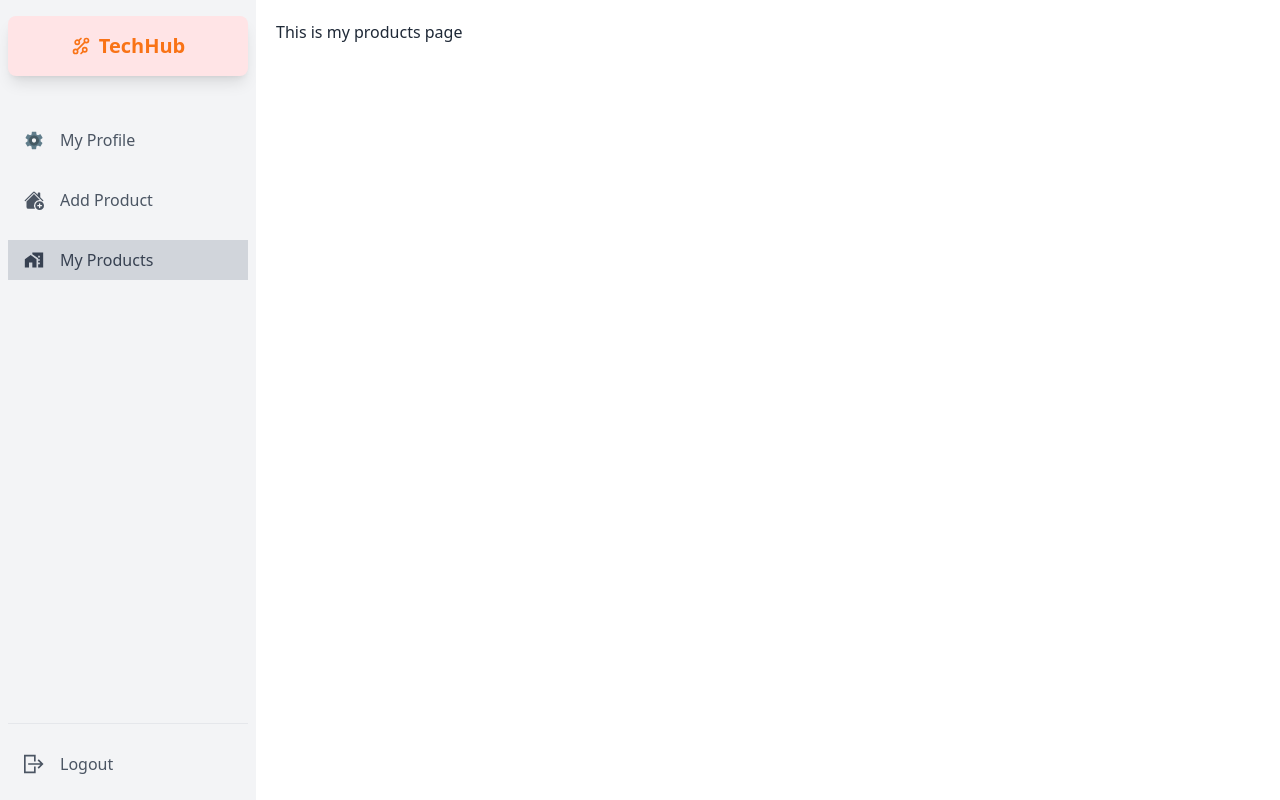
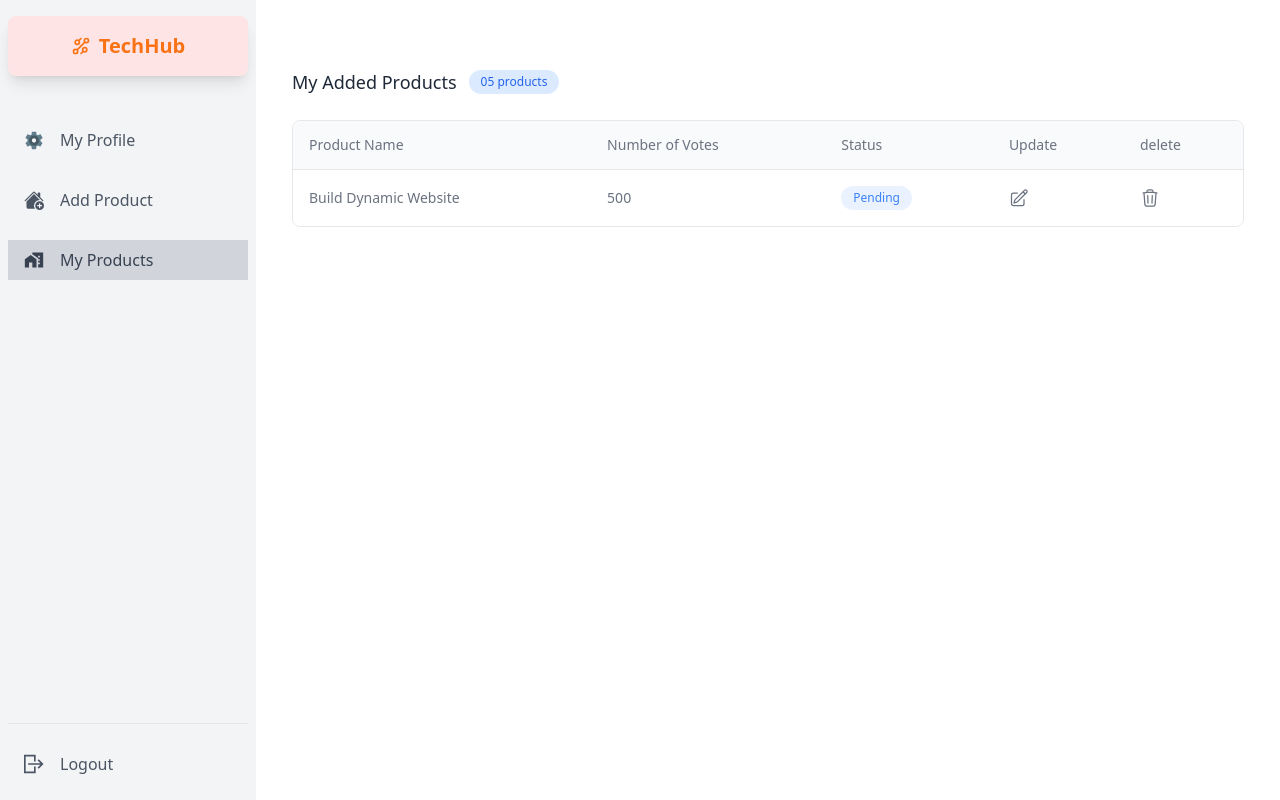
Before and after one commit to Mejbahul-Hasan/B9A12-techHub-client, a React (Vite) app: page /dashboard/my-products in a window 1280 px wide. Built offline with nearby package versions, Linux system fonts and the light colour scheme; no server answers.

Commit message:
Table created in myProduct, dashboard.

```diff
--- a/src/components/Dashboard/Sidebar/Sidebar.jsx
+++ b/src/components/Dashboard/Sidebar/Sidebar.jsx
@@ -1,11 +1,9 @@
 import { useContext, useState } from 'react'
 import { GrLogout, GrTechnology } from 'react-icons/gr'
 import { FcSettings } from 'react-icons/fc'
-import { BsFingerprint, BsFillHouseAddFill } from 'react-icons/bs'
-import { GrUserAdmin } from 'react-icons/gr'
+import { BsFillHouseAddFill } from 'react-icons/bs'
 import { MdHomeWork } from 'react-icons/md'
 import { AiOutlineBars } from 'react-icons/ai'
-import { BsGraphUp } from 'react-icons/bs'
 import { NavLink } from 'react-router-dom'
 import { Link } from 'react-router-dom'
 import { AuthContext } from '../../../provider/AuthProvider'
--- a/src/pages/Dashboard/User/AddProduct.jsx
+++ b/src/pages/Dashboard/User/AddProduct.jsx
@@ -3,11 +3,29 @@
 import useAxiosSecure from "../../../hooks/useAxiosSecure";
 import Swal from "sweetalert2";
 import { useNavigate } from "react-router-dom";
+import { useMutation } from "@tanstack/react-query";
 
 const AddProduct = () => {
     const { user } = useContext(AuthContext);
     const axiosSecure = useAxiosSecure();
     const navigate = useNavigate();
+
+    const { mutateAsync } = useMutation({
+        mutationFn: async productData => {
+            const { data } = await axiosSecure.post(`/add-product`, productData)
+            return data
+        },
+        onSuccess: () => {
+            console.log('Data Saved Successfully')
+            Swal.fire({
+                title: 'Success!',
+                text: 'Your product added successfully',
+                icon: 'success',
+                confirmButtonText: 'Cool'
+            })
+            navigate('/dashboard/my-products')
+        },
+    })
 
     const handleFormSubmission = async e => {
         e.preventDefault()
@@ -23,27 +41,38 @@
             image: user?.photoURL,
             email: user?.email,
         }
-        const productData = {product_name, product_image, description, tags, external_links, upvote_count, product_owner}
+        const productData = { product_name, product_image, description, tags, external_links, upvote_count, product_owner }
+        // console.table(productData)
         form.reset();
-        // console.log(productData);
 
         try {
-            const { data } = await axiosSecure.post(`/add-product`, productData)
-            console.log(data)
-            if (data.insertedId) {
-                Swal.fire({
-                    title: 'Success!',
-                    text: 'Your product added successfully',
-                    icon: 'success',
-                    confirmButtonText: 'Cool'
-                })
-            }
-            navigate('/dashboard/my-products')
+            //   Post request to server
+            await mutateAsync(productData)
         } catch (err) {
             console.log(err)
             console.log("Hi, i am error", err.message)
         }
     }
+
+
+
+    // try {
+    //     const { data } = await axiosSecure.post(`/add-product`, productData)
+    //     console.log(data)
+    //     if (data.insertedId) {
+    //         Swal.fire({
+    //             title: 'Success!',
+    //             text: 'Your product added successfully',
+    //             icon: 'success',
+    //             confirmButtonText: 'Cool'
+    //         })
+    //     }
+    //     navigate('/dashboard/my-products')
+    // } catch (err) {
+    //     console.log(err)
+    //     console.log("Hi, i am error", err.message)
+    // }
+    // }
 
     return (
         <section className="max-w-4xl p-6 mx-auto bg-white rounded-md shadow-md dark:bg-gray-600">
--- a/src/pages/Dashboard/User/MyProduct.jsx
+++ b/src/pages/Dashboard/User/MyProduct.jsx
@@ -1,10 +1,113 @@
 
 const MyProduct = () => {
     return (
-        <div>
-            <h1>This is my products page</h1>
-        </div>
-    );
+        <section className='container px-4 mx-auto pt-12'>
+            <div className='flex items-center gap-x-3'>
+                <h2 className='text-lg font-medium text-gray-800 '>My Added Products</h2>
+
+                <span className='px-3 py-1 text-xs text-blue-600 bg-blue-100 rounded-full '>
+                    05 products
+                </span>
+            </div>
+
+            <div className='flex flex-col mt-6'>
+                <div className='-mx-4 -my-2 overflow-x-auto sm:-mx-6 lg:-mx-8'>
+                    <div className='inline-block min-w-full py-2 align-middle md:px-6 lg:px-8'>
+                        <div className='overflow-hidden border border-gray-200  md:rounded-lg'>
+                            <table className='min-w-full divide-y divide-gray-200'>
+                                <thead className='bg-gray-50'>
+                                    <tr>
+                                        <th scope='col' className='py-3.5 px-4 text-sm font-normal text-left rtl:text-right text-gray-500'>
+                                            <div className='flex items-center gap-x-3'>
+                                                <span>Product Name</span>
+                                            </div>
+                                        </th>
+                                        <th scope='col' className='py-3.5 px-4 text-sm font-normal text-left rtl:text-right text-gray-500'>
+                                            <div className='flex items-center gap-x-3'>
+                                                <span>Number of Votes</span>
+                                            </div>
+                                        </th>
+                                        <th scope='col' className='py-3.5 px-4 text-sm font-normal text-left rtl:text-right text-gray-500'>
+                                            <div className='flex items-center gap-x-3'>
+                                                <span>Status</span>
+                                            </div>
+                                        </th>
+                                        <th className='px-4 py-3.5 text-sm font-normal text-left rtl:text-right text-gray-500'>
+                                            Update
+                                        </th>
+                                        <th className='px-4 py-3.5 text-sm font-normal text-left rtl:text-right text-gray-500'>
+                                            delete
+                                        </th>
+                                    </tr>
+                                </thead>
+                                <tbody className='bg-white divide-y divide-gray-200 '>
+                                    <tr>
+                                        <td className='px-4 py-4 text-sm text-gray-500  whitespace-nowrap'>
+                                            Build Dynamic Website
+                                        </td>
+
+                                        <td className='px-4 py-4 text-sm text-gray-500  whitespace-nowrap'>
+                                            500
+                                        </td>
+
+
+                                        <td className='px-4 py-4 text-sm whitespace-nowrap'>
+                                            <div className='flex items-center gap-x-2'>
+                                                <p className='px-3 py-1 rounded-full text-blue-500 bg-blue-100/60
+                                     text-xs'> Pending</p>
+                                            </div>
+                                        </td>
+
+                                        <td className='px-4 py-4 text-sm whitespace-nowrap'>
+                                            <div className='flex items-center gap-x-6'>
+                                                <button className='text-gray-500 transition-colors duration-200   hover:text-yellow-500 focus:outline-none'>
+                                                    <svg
+                                                        xmlns='http://www.w3.org/2000/svg'
+                                                        fill='none'
+                                                        viewBox='0 0 24 24'
+                                                        strokeWidth='1.5'
+                                                        stroke='currentColor'
+                                                        className='w-5 h-5'
+                                                    >
+                                                        <path
+                                                            strokeLinecap='round'
+                                                            strokeLinejoin='round'
+                                                            d='M16.862 4.487l1.687-1.688a1.875 1.875 0 112.652 2.652L10.582 16.07a4.5 4.5 0 01-1.897 1.13L6 18l.8-2.685a4.5 4.5 0 011.13-1.897l8.932-8.931zm0 0L19.5 7.125M18 14v4.75A2.25 2.25 0 0115.75 21H5.25A2.25 2.25 0 013 18.75V8.25A2.25 2.25 0 015.25 6H10'
+                                                        />
+                                                    </svg>
+                                                </button>
+                                            </div>
+                                        </td>
+                                        <td className='px-4 py-4 text-sm whitespace-nowrap'>
+                                            <div className='flex items-center gap-x-6'>
+                                                <button className='text-gray-500 transition-colors duration-200   hover:text-red-500 focus:outline-none'>
+                                                    <svg
+                                                        xmlns='http://www.w3.org/2000/svg'
+                                                        fill='none'
+                                                        viewBox='0 0 24 24'
+                                                        strokeWidth='1.5'
+                                                        stroke='currentColor'
+                                                        className='w-5 h-5'
+                                                    >
+                                                        <path
+                                                            strokeLinecap='round'
+                                                            strokeLinejoin='round'
+                                                            d='M14.74 9l-.346 9m-4.788 0L9.26 9m9.968-3.21c.342.052.682.107 1.022.166m-1.022-.165L18.16 19.673a2.25 2.25 0 01-2.244 2.077H8.084a2.25 2.25 0 01-2.244-2.077L4.772 5.79m14.456 0a48.108 48.108 0 00-3.478-.397m-12 .562c.34-.059.68-.114 1.022-.165m0 0a48.11 48.11 0 013.478-.397m7.5 0v-.916c0-1.18-.91-2.164-2.09-2.201a51.964 51.964 0 00-3.32 0c-1.18.037-2.09 1.022-2.09 2.201v.916m7.5 0a48.667 48.667 0 00-7.5 0'
+                                                        />
+                                                    </svg>
+                                                </button>
+                                            </div>
+                                        </td>
+                                    </tr>
+                                </tbody>
+                            </table>
+                        </div>
+                    </div>
+                </div>
+            </div>
+        </section>
+    )
+
 };
 
 export default MyProduct;
--- a/src/pages/Dashboard/User/MyProfile.jsx
+++ b/src/pages/Dashboard/User/MyProfile.jsx
@@ -5,6 +5,10 @@
     const { user } = useContext(AuthContext);
 
     return (
+        <>
+            <div className='text-center'>
+                <h2 className='text-3xl font-medium text-gray-800 '>User Profile</h2>
+            </div>
             <div className="flex lg:max-w-3xl mx-auto overflow-hidden bg-white rounded-lg shadow-lg dark:bg-gray-600">
                 <div className="w-1/3 bg-cover" style={{ backgroundImage: `url(${user?.photoURL})` }}></div>
 
@@ -21,6 +25,7 @@
                     </div>
                 </div>
             </div>
+        </>
     );
 };
 
```
Lines whose indentation alone changed are shown as unchanged.
